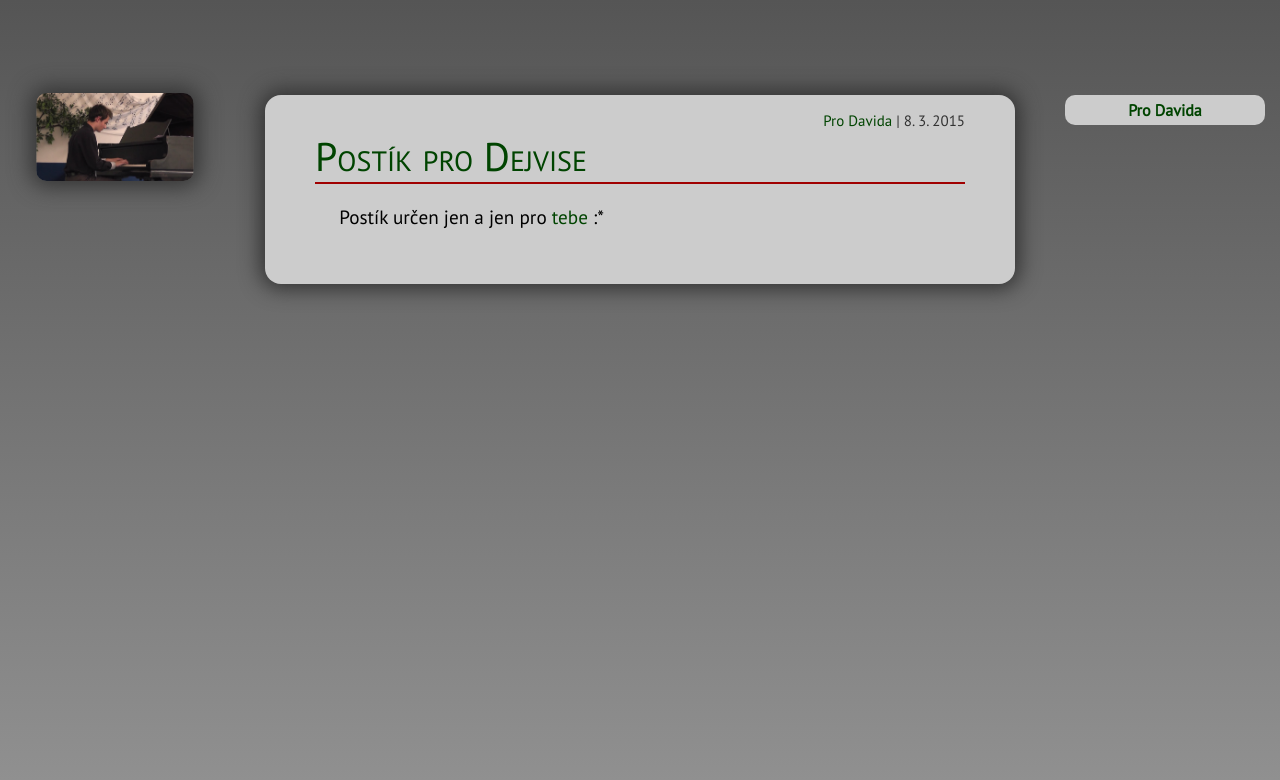
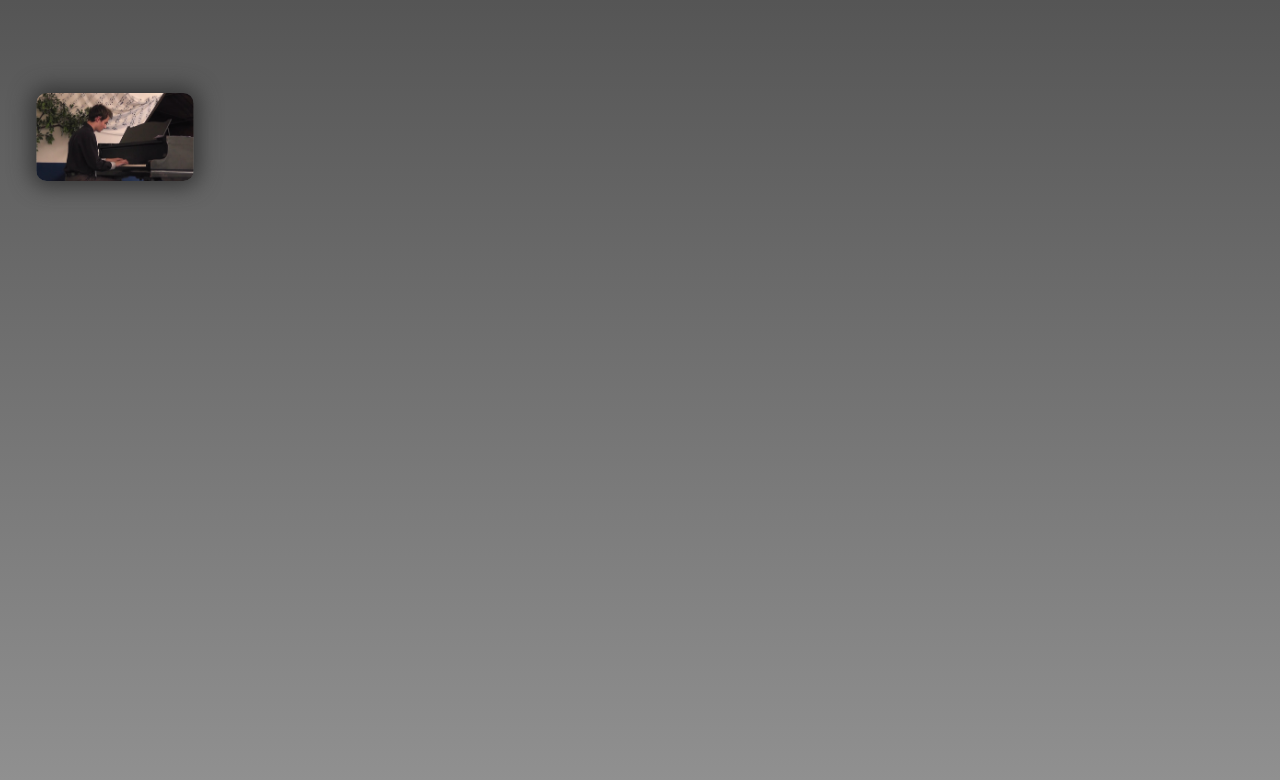
Before and after one commit to xxdavid/radkuv-webiq, a Jekyll site: the page built from index.html, in a window 1280 px wide. Shown: the top 780 px of the page. Built offline with Jekyll 4.4.1, drawn with Linux system fonts in a browser that asks for light colours; the list of posts is cut into pages by our own code.

Commit message:
Poslední úpravy

```diff
--- a/_includes/head.html
+++ b/_includes/head.html
@@ -6,7 +6,7 @@
     <meta name="description" content="{% if page.excerpt %}{{ page.excerpt | strip_html | strip_newlines | truncate: 160 }}{% else %}{{ site.description }}{% endif %}">
     <!--<link rel="icon" href="{{ 'pics/favicon.ico' | prepend: site.baseurl }}">-->
     <link rel="icon" href="{{site.baseurl}}/pics/favicon.ico">
-    <link href='http://fonts.googleapis.com/css?family=PT+Sans&subset=latin-ext,latin' rel='stylesheet' type='text/css'>
+    <link href='http://fonts.googleapis.com/css?family=PT+Sans:400,400italic&subset=latin-ext,latin' rel='stylesheet' type='text/css'>
     <link rel="stylesheet" href="{{ '/css/css.css' | prepend: site.baseurl }}">
     <link rel="canonical" href="{{ page.url | replace:'index.html','' | prepend: site.baseurl | prepend: site.url }}">
   <!--<link rel="alternate" type="application/rss+xml" title="{{ site.title }}" href="{{ "/feed.xml" | prepend: site.baseurl | prepend: site.url }}" />-->
--- a/_layouts/post.html
+++ b/_layouts/post.html
@@ -3,8 +3,8 @@
 ---
 <div id="atPost">
     <article>
-        <p class="datum"> <a href="{{site.baseurl}}/{{page.categories | first | replace: " ", "-" }}">{{ page.categories | first | capitalize_all}}</a> | {{ page.date | date: "%-d. %-m. %Y"  }} </p>
-        <h2>{% if page.author %}{{ page.author}}{{" — "}}{% endif %}{{page.title }}</h2>
+        <p class="datum"><a href="{{ site.baseurl }}/{{ page.categories | first | replace: " ", "-" }}">{{ page.categories | first | capitalize_all}}</a> | {{ page.date | date: "%-d. %-m. %Y"  }} </p>
+        <h2>{% if page.author %}{{ page.author }}{{" — "}}{% endif %}{{ page.title }}</h2>
         {{ content }}
         <div id="disqus_thread">
             </div>
--- a/_posts/2015-3-8-posticek-pro-tebe.md
+++ /dev/null
@@ -1,8 +0,0 @@
----
-layout: post
-title:  "Postík pro Dejvise"
-date:   2015-3-8
-category: 'Pro Davida'
----
-
-<p>Postík určen jen a jen pro <a href="http://blog.dpavlik.cz">tebe</a> :*</p>
--- a/css/css.css
+++ b/css/css.css
@@ -8,7 +8,7 @@
     min-height:100%;
 }
 body{
-    font-family: 'pt sans', arial, serif;
+    font-family: 'PT sans', arial, serif;
     padding:30px;
     background-image: -webkit-linear-gradient(#555555, #999999);
     background-image:      -o-linear-gradient(#555555, #999999);
@@ -39,10 +39,10 @@
     bottom:10px;
 }
 a{
-    color:#004400;
+    color:#005500;
 }
 a:hover{
-    color:#008800;
+    color:#009000;
 }
 h1{
     text-align:center;
@@ -174,7 +174,7 @@
     font-style:italic;
 }
 article p{
-    font-size:1.2em;
+    font-size:17px;
     text-indent:1em;
     text-align:justify;
     margin-top:10px;
@@ -244,3 +244,6 @@
     -webkit-transform:scale(1.05);
     transform:scale(1.05);
 }
+.chcuKurzivu{
+    font-style:italic;
+}
--- a/index.html
+++ b/index.html
@@ -7,11 +7,12 @@
             <p class="datum"> {% unless post.categories contains "nezarazeno" %}<a href="/{{post.categories | first | replace: " ", "-" }}">  {{post.categories | first | capitalize_all}}</a> | {% endunless %}{{ post.date | date: "%-d. %-m. %Y"  }} </p>
 
             <h2><a href="{{ post.url }}">{% if post.author %}{{ post.author }}{{" — "}}{% endif %}{{ post.title }} </a></h2>
-          {{ post.content | truncate: 300, "…"}}
+          {{ post.content }}
         </article>
      {% endfor %}
 
     <!--{% include paginate.html %}-->
 
     <!--{% include footer.html %}-->
+    {% include google_analytics.html %}
 </div>
```
Also changed, not shown: _includes/google_analytics.html (added, +10 -0 lines).
